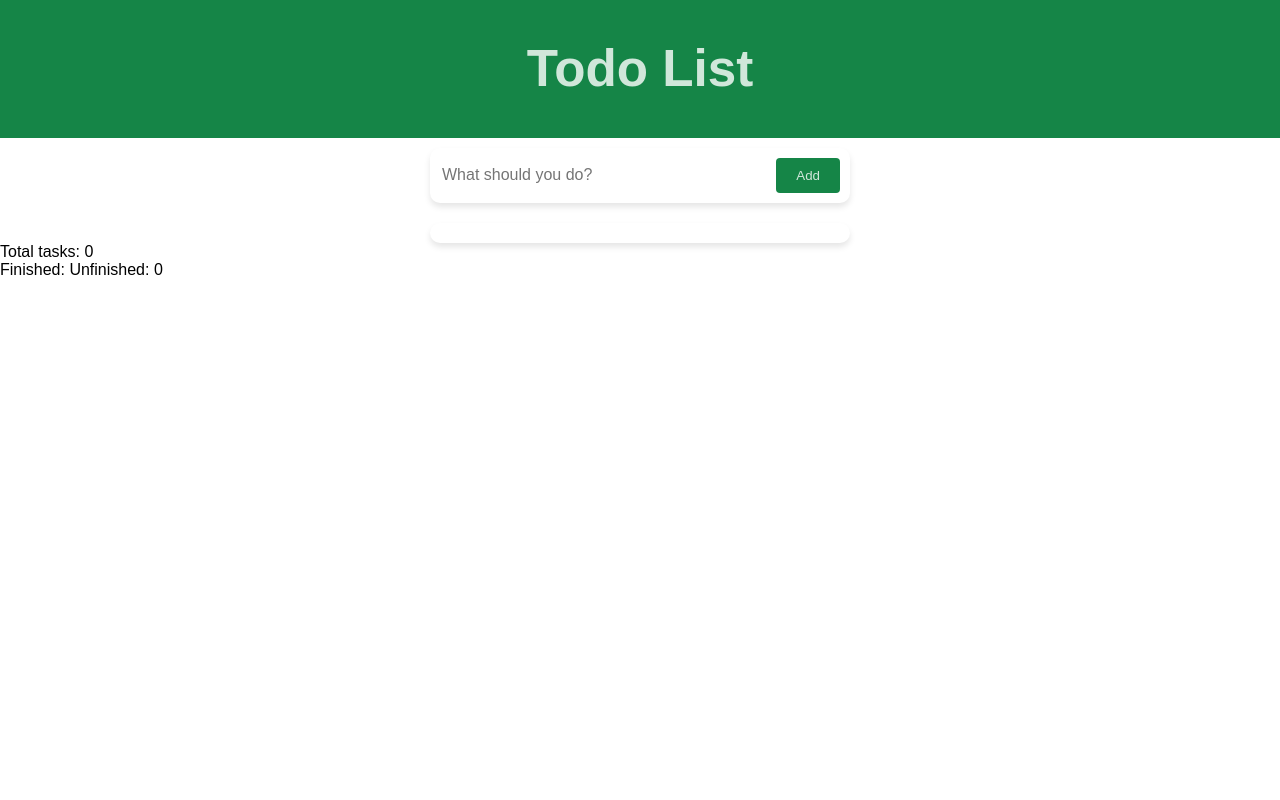
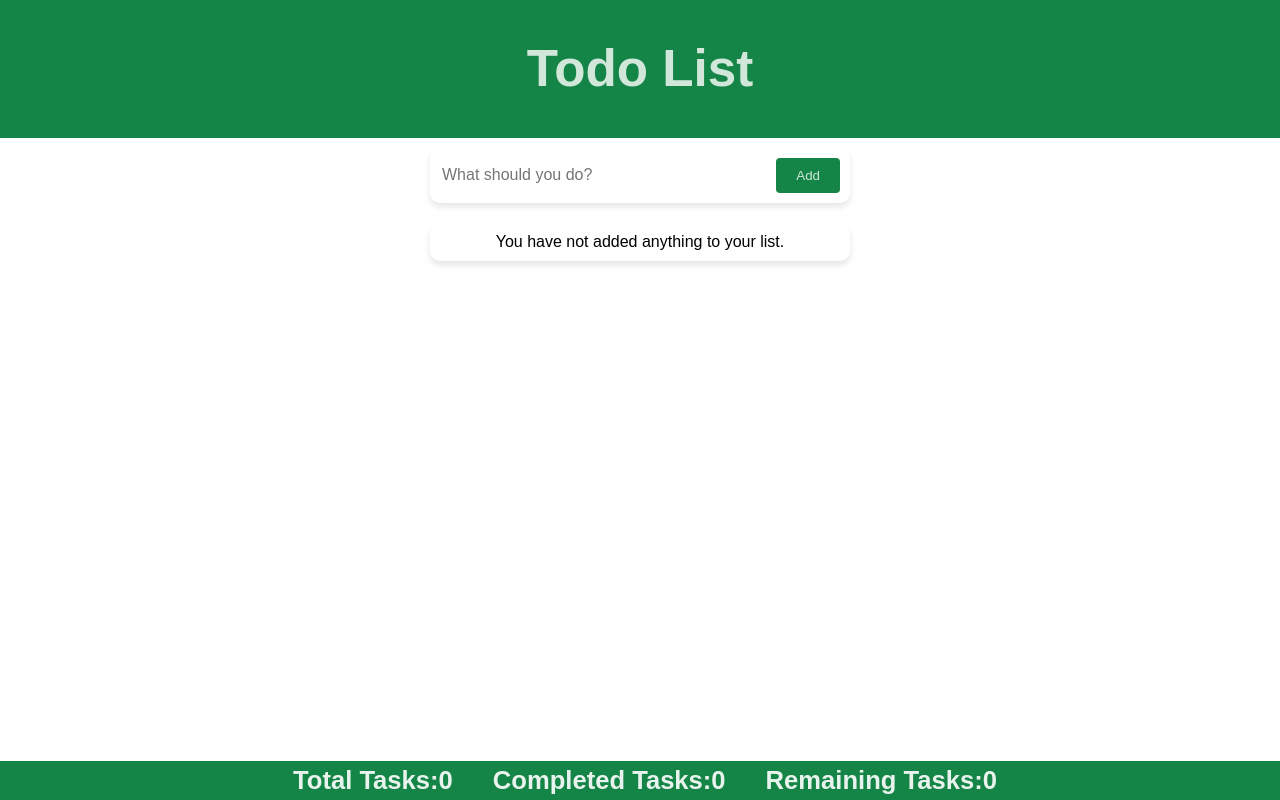
Before and after one commit to TalhaPekdemir/learning-react, a React (Vite) app in the folder v18/02-ToDoApp/todoapp/: page / in a window 1280 px wide. Built offline with nearby package versions, Linux system fonts and the light colour scheme.

Commit message:
todolist complete-ish

```diff
--- /dev/null
+++ b/v18/02-ToDoApp/todoapp/src/components/DateTime.jsx
@@ -0,0 +1,12 @@
+// TODO: Will get into after learning useEffect hook.
+
+export default function DateTime() {
+  const date = new Date();
+  const currentDate = date.toLocaleDateString();
+  const currentTime = date.toLocaleTimeString();
+
+  // componentDidMount()
+  // setInterval(updateDate, 1000);
+
+  return <div></div>;
+}
--- /dev/null
+++ b/v18/02-ToDoApp/todoapp/src/components/Footer.jsx
@@ -0,0 +1,11 @@
+import styles from "./Footer.module.css";
+
+export default function Footer({ total, completed, unfinished }) {
+  return (
+    <div className={styles.footer}>
+      <span className={styles.item}>Total Tasks:{total}</span>
+      <span className={styles.item}>Completed Tasks:{completed}</span>
+      <span className={styles.item}>Remaining Tasks:{unfinished}</span>
+    </div>
+  );
+}
--- /dev/null
+++ b/v18/02-ToDoApp/todoapp/src/components/Footer.module.css
@@ -0,0 +1,15 @@
+.footer{
+    position: fixed;
+    bottom: 0;
+    width: 100%;
+    background-color: rgb(21, 133, 71);
+    text-align: center;
+    font-weight: bold;
+    padding: 5px;
+    font-size: 1.6em;
+    color: rgba(255, 255, 255, 0.9);
+}
+
+.item {
+    margin: 20px;
+}
--- a/v18/02-ToDoApp/todoapp/src/components/Header.jsx
+++ b/v18/02-ToDoApp/todoapp/src/components/Header.jsx
@@ -1,9 +1,11 @@
+import DateTime from "./DateTime";
 import styles from "./Header.module.css";
 
 export default function Header() {
   return (
     <div className={styles.header}>
       <h1>Todo List</h1>
+      {/* <DateTime /> */}
     </div>
   );
 }
--- a/v18/02-ToDoApp/todoapp/src/components/ToDo.jsx
+++ b/v18/02-ToDoApp/todoapp/src/components/ToDo.jsx
@@ -1,20 +1,21 @@
 import { useState } from "react";
 import ToDoList from "./ToDoList";
 import TodoForm from "./TodoForm";
+import Footer from "./Footer";
 
 export default function ToDo() {
   const [todoList, setTodoList] = useState([]);
 
   // get total amount of todos
-  var totalTasks = todoList.length;
+  const totalTasks = todoList.length;
 
   // get amount of finished todos
-  var finishedTasks = todoList.filter((item) => {
-    item.isCompleted == true;
-  });
+  const completedTasks = todoList.filter(
+    (item) => item.isCompleted == true
+  ).length;
 
   // get amount of unfinished todos
-  var unfinishedTasks = totalTasks - finishedTasks;
+  const unfinishedTasks = totalTasks - completedTasks;
 
   // works but noted that building another array might suffer performance
   // TODO: benchmark both
@@ -62,10 +63,11 @@ export default function ToDo() {
     <div>
       <TodoForm todoList={todoList} setTodoList={setTodoList} />
       <ToDoList todoList={todoList} setTodoList={setTodoList} />
-      Total tasks: {totalTasks}
-      <br />
-      Finished: {finishedTasks}
-      Unfinished: {unfinishedTasks}
+      <Footer
+        total={totalTasks}
+        completed={completedTasks}
+        unfinished={unfinishedTasks}
+      />
     </div>
   );
 }
--- a/v18/02-ToDoApp/todoapp/src/components/ToDoList.jsx
+++ b/v18/02-ToDoApp/todoapp/src/components/ToDoList.jsx
@@ -5,6 +5,11 @@ import styles from "./ToDoList.module.css";
 export default function ToDoList({ todoList, setTodoList }) {
   return (
     <div className={styles.container}>
+      <span>
+        {todoList.length == 0
+          ? "You have not added anything to your list."
+          : ""}
+      </span>
       {todoList.map((item) => (
         <TodoListItem
           key={item.id}
--- a/v18/02-ToDoApp/todoapp/src/components/ToDoList.module.css
+++ b/v18/02-ToDoApp/todoapp/src/components/ToDoList.module.css
@@ -4,6 +4,8 @@
     border-radius: 10px;
     margin: 0 auto;
     margin-top: 20px;
+    margin-bottom: 50px;
     padding: 10px;
     box-shadow: 0 4px 6px rgb(0, 0, 0, 0.1);
+    text-align: center;
 }
```
